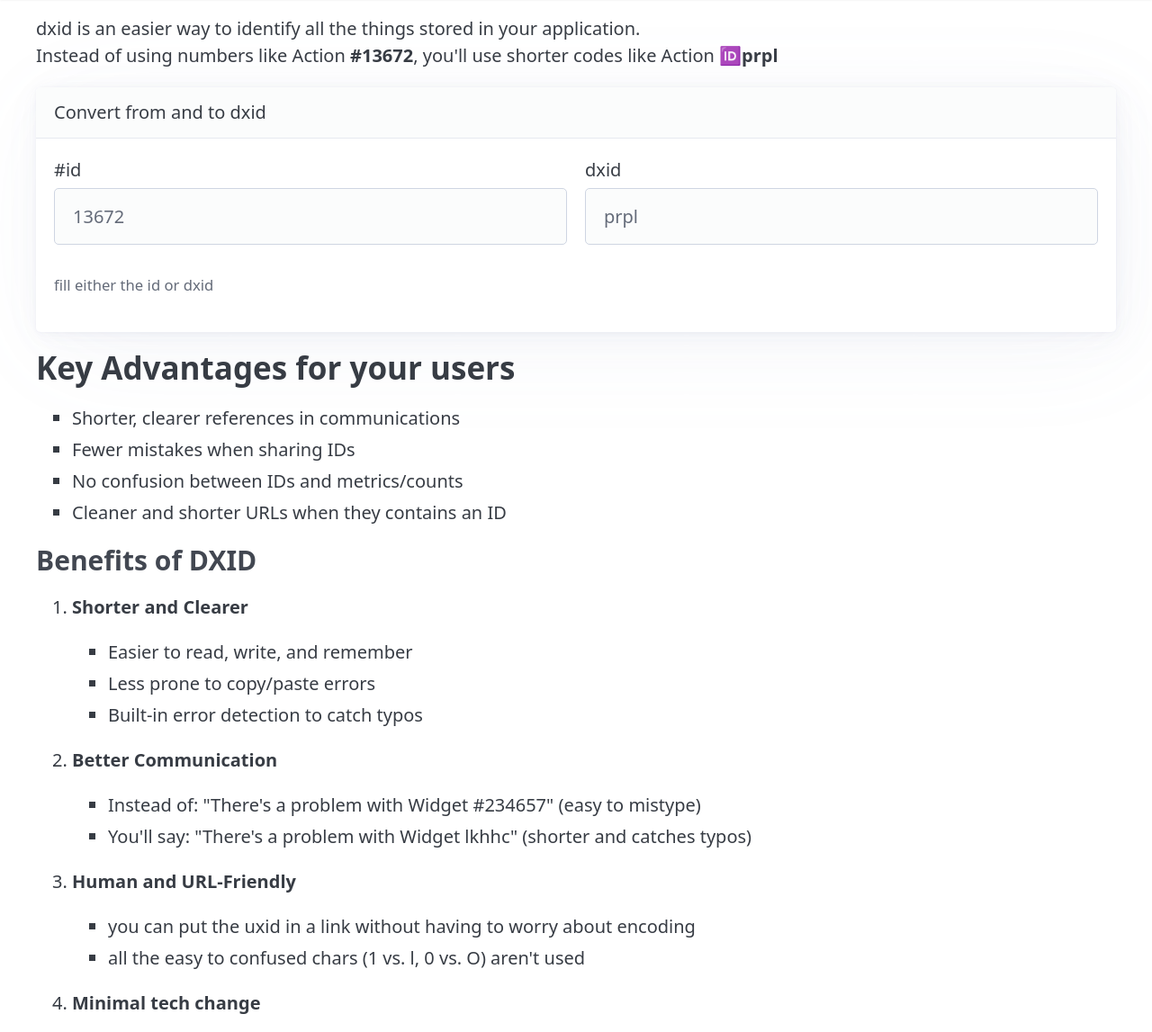
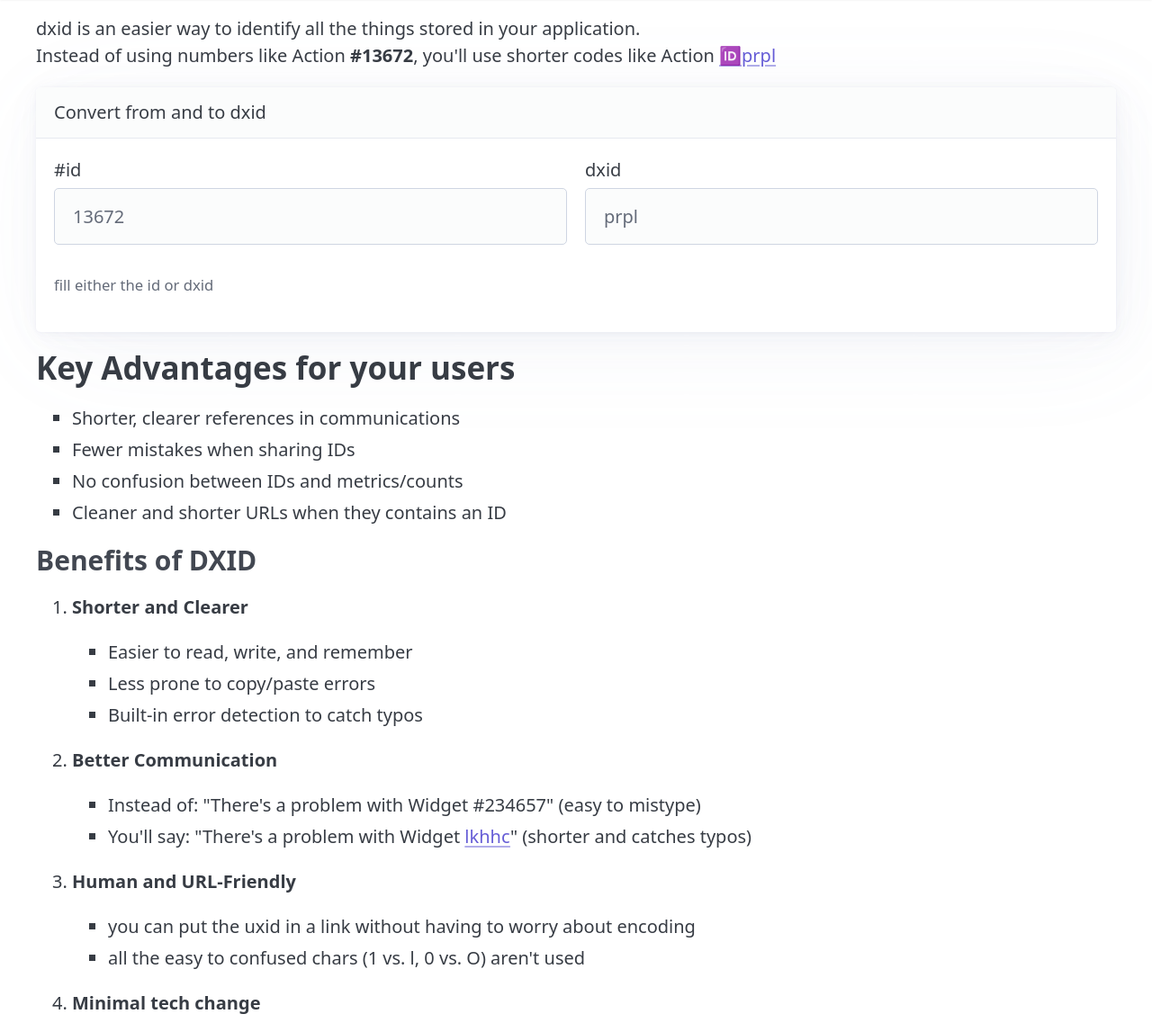
Before and after one commit to tttp/dxid, a website: page index.html in a window 1280 px wide. Shown: the part 108-1255 px from the top of the page at 90% size. Drawn offline with Linux system fonts and the light colour scheme.

Commit message:
improve the doc page a bit

```diff
--- a/index.html
+++ b/index.html
@@ -47,7 +47,7 @@
         dxid is an easier way to identify all the things stored in your
         application. <br />
         Instead of using numbers like Action <b>#13672</b>, you&#39;ll use
-        shorter codes like Action <b>🆔prpl</b>
+        shorter codes like Action <a href="#prpl"<b>🆔prpl</b></a>
       </p>
 
       <article>
@@ -100,7 +100,7 @@
               </li>
               <li>
                 You&#39;ll say: &quot;There&#39;s a problem with Widget
-                lkhhc&quot; (shorter and catches typos)
+                <a href="#lkhhc">lkhhc</a>&quot; (shorter and catches typos)
               </li>
             </ul>
           </li>
```
